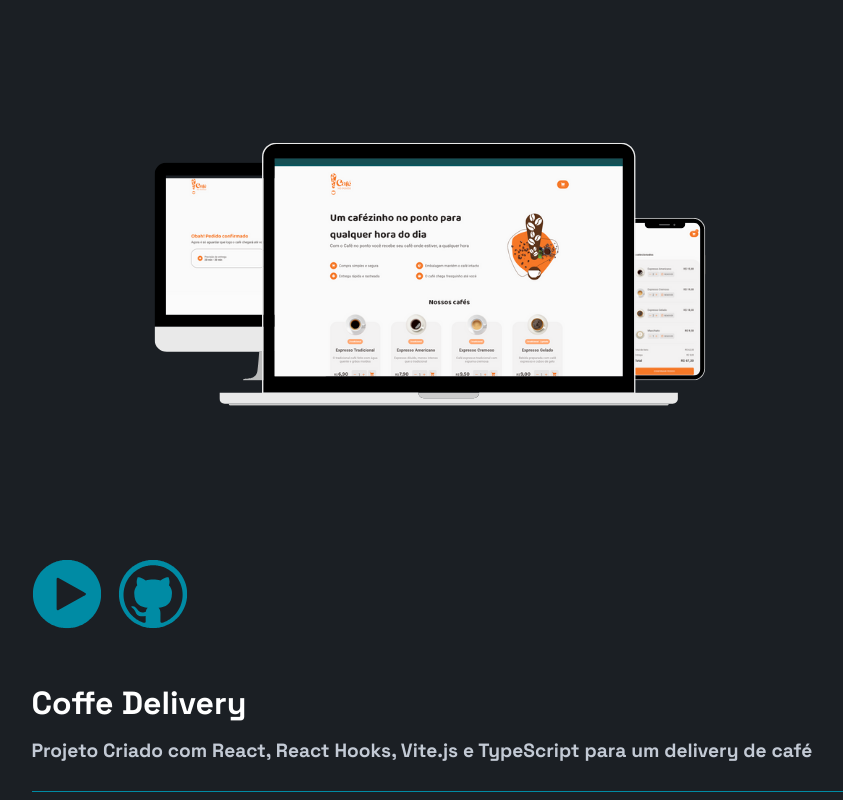
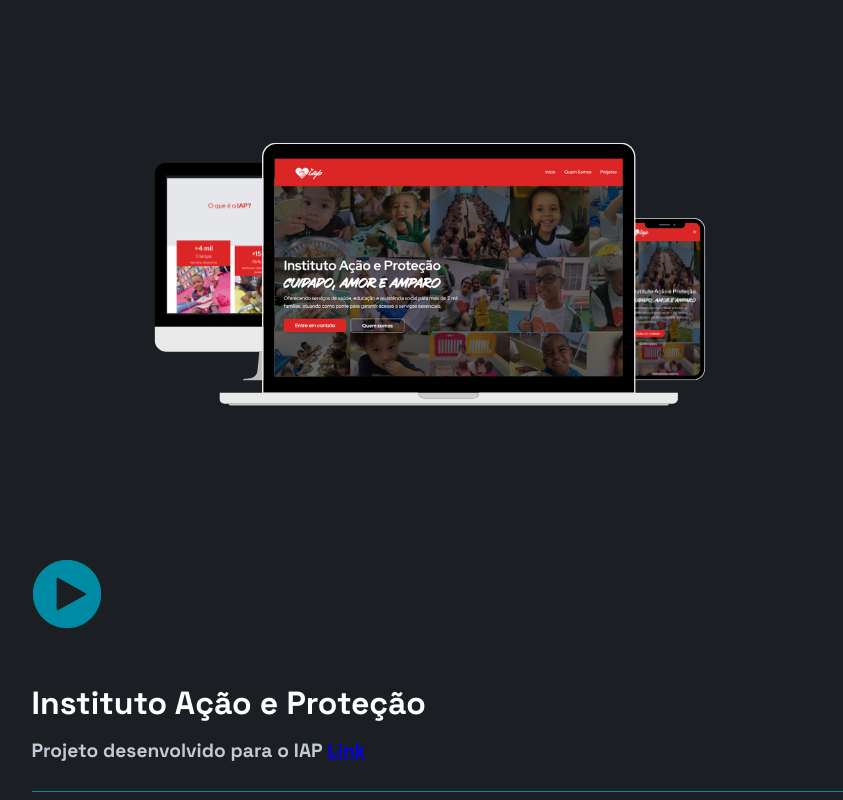
Before and after one commit to tiagosvieira10/my-portfolio, a Next.js app: page /projetos in a window 1280 px wide. Shown: the part 318-1118 px from the top of the page, without its empty margins (171-1014 px from the left). Built offline with nearby package versions, Linux system fonts and the light colour scheme.

Commit message:
projeto iap add

```diff
--- a/src/assets/projetosLive/index.tsx
+++ b/src/assets/projetosLive/index.tsx
@@ -13,3 +13,4 @@
 export { default as P13 } from './13.svg'
 export { default as P14 } from './14.svg'
 export { default as P15 } from './15.svg'
+export { default as P16 } from './16.svg'
--- a/src/pages/projetos.tsx
+++ b/src/pages/projetos.tsx
@@ -1,6 +1,6 @@
 import gitHub from  '@/assets/github.svg'
 import videoProject from '@/assets/video.svg'
-import { P1, P10, P11, P12, P13, P14, P15, P2, P3, P4, P5, P6, P7, P8, P9 } from "@/assets/projetosLive";
+import { P1, P10, P11, P12, P13, P14, P15, P16, P2, P3, P4, P5, P6, P7, P8, P9 } from "@/assets/projetosLive";
 import { CardProjetos, Projeto, ProjetosContainer, VisitProject } from "@/styles/pages/projetos";
 import Image from "next/image";
 import Link from 'next/link';
@@ -16,6 +16,17 @@
     <p> <span>/</span> MEUS PROJETOS </p>
 
     <CardProjetos>
+
+      <Projeto>
+        <Image src={P16} width={800} height={800} alt=""/>
+        <VisitProject>
+          <Link href={'https://acaoeprotecao.com.br/'} target="blank" title="Clique para ver o projeto em funcionamento">
+            <Image src={videoProject} width={70} height={70} alt="" />
+          </Link>
+        </VisitProject>
+        <h1>Instituto Ação e Proteção</h1>
+        <h3>Projeto desenvolvido para o IAP <Link href={'https://acaoeprotecao.com.br/'} target="blank" title="Clique para ver o projeto em funcionamento">Link</Link> </h3>
+      </Projeto>
 
       <Projeto>
         <Image src={P15} width={800} height={800} alt=""/>
```
Also changed, not shown: src/assets/projetosLive/16.svg (added).
